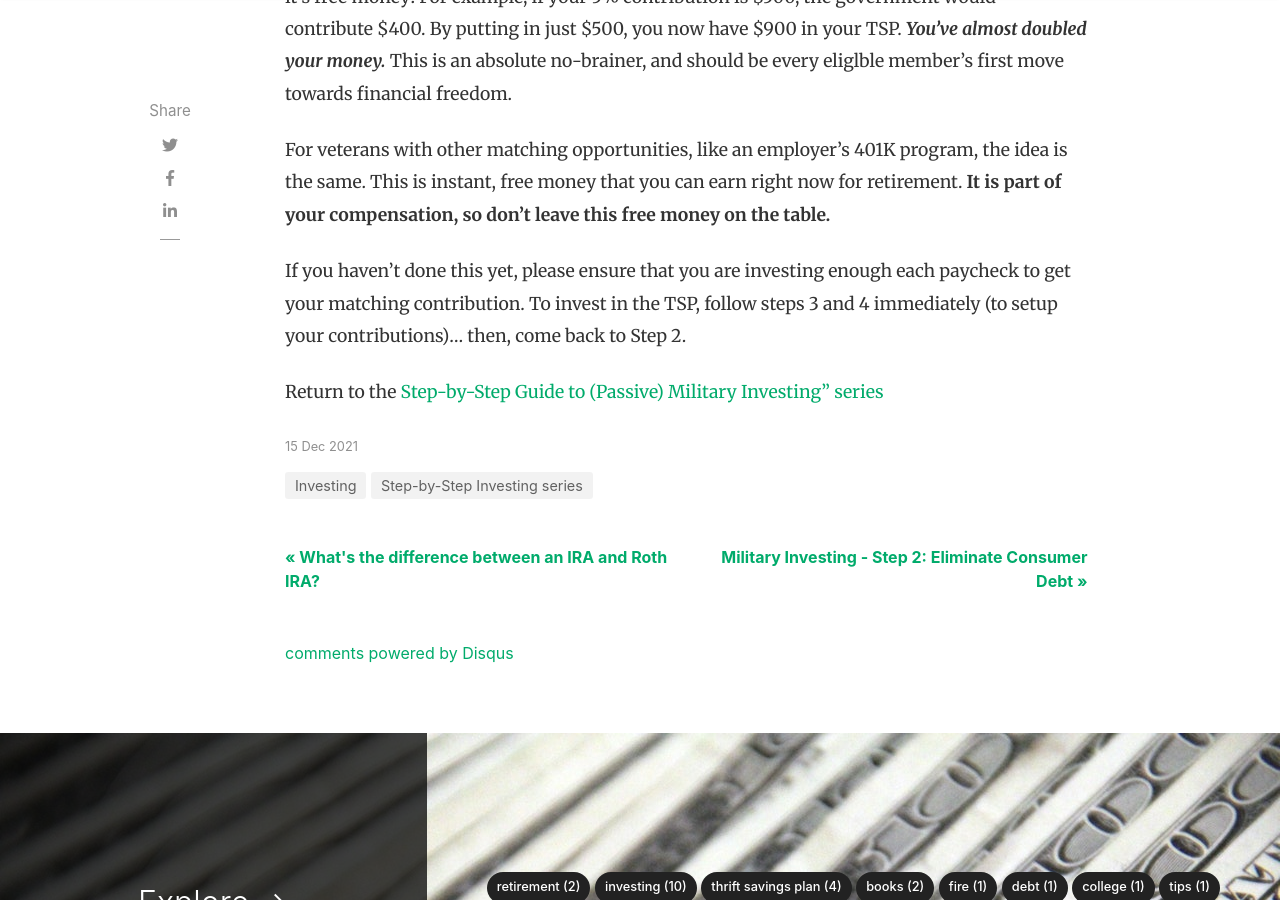
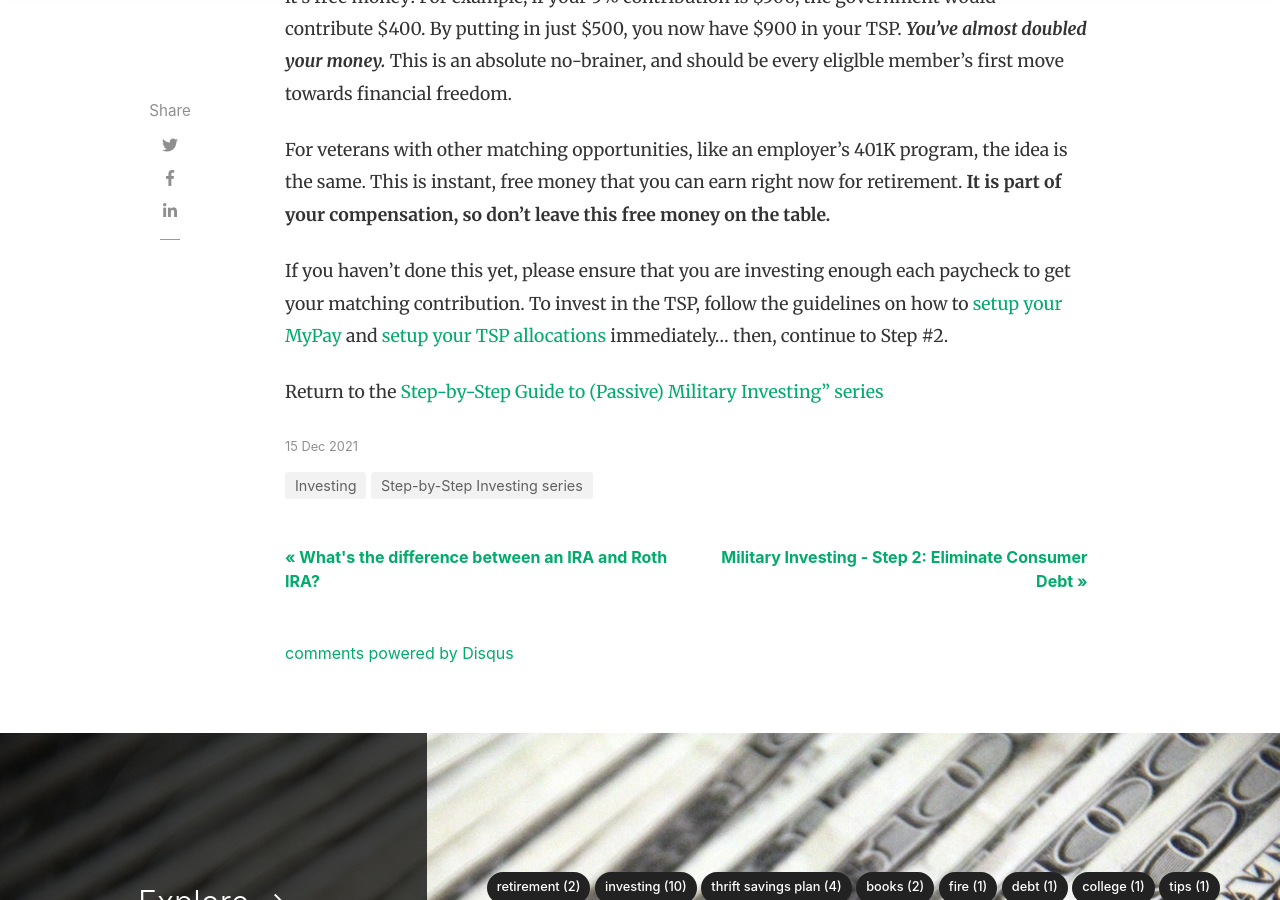
Before and after one commit to militaryinvestor/militaryinvestor.github.io, a Jekyll site: the page built from _posts/2021-12-15-Step-1-Maximize-TSP-Matching.md, in a window 1280 px wide and 900 px high, scrolled down 1204 px. Built offline with Jekyll 4.4.1, drawn with Linux system fonts in a browser that asks for light colours; nearby versions of some CDN libraries; comment, search, counter and statistics services are not loaded.

Commit message:
Update 2021-12-15-Step-1-Maximize-TSP-Matching.md

```diff
--- a/_posts/2021-12-15-Step-1-Maximize-TSP-Matching.md
+++ b/_posts/2021-12-15-Step-1-Maximize-TSP-Matching.md
@@ -29,6 +29,6 @@ be every eliglble member’s first move towards financial freedom.
 
 For veterans with other matching opportunities, like an employer’s 401K program, the idea is the same. This is instant, free money that you can earn right now for retirement.  **It is part of your compensation, so don't leave this free money on the table.**
 
-If you haven’t done this yet, please ensure that you are investing enough each paycheck to get your matching contribution.  To invest in the TSP, follow steps 3 and 4 immediately (to setup your contributions)... then, come back to Step 2.
+If you haven’t done this yet, please ensure that you are investing enough each paycheck to get your matching contribution.  To invest in the TSP, follow the guidelines on how to [setup your MyPay](https://www.militaryinvestor.org/How-to-Start-Investing-in-The-Thrift-Savings-Plan-TSP-Part-1-MyPay/) and [setup your TSP allocations](https://www.militaryinvestor.org/How-to-Start-Investing-in-The-Thrift-Savings-Plan-TSP-Part-2-TSP-Allocations/) immediately... then, continue to Step #2.
 
 Return to the [Step-by-Step Guide to (Passive) Military Investing" series](https://www.militaryinvestor.org/Step-by-Step-Guide-to-Passive-Military-Investing/#step-1)
```
